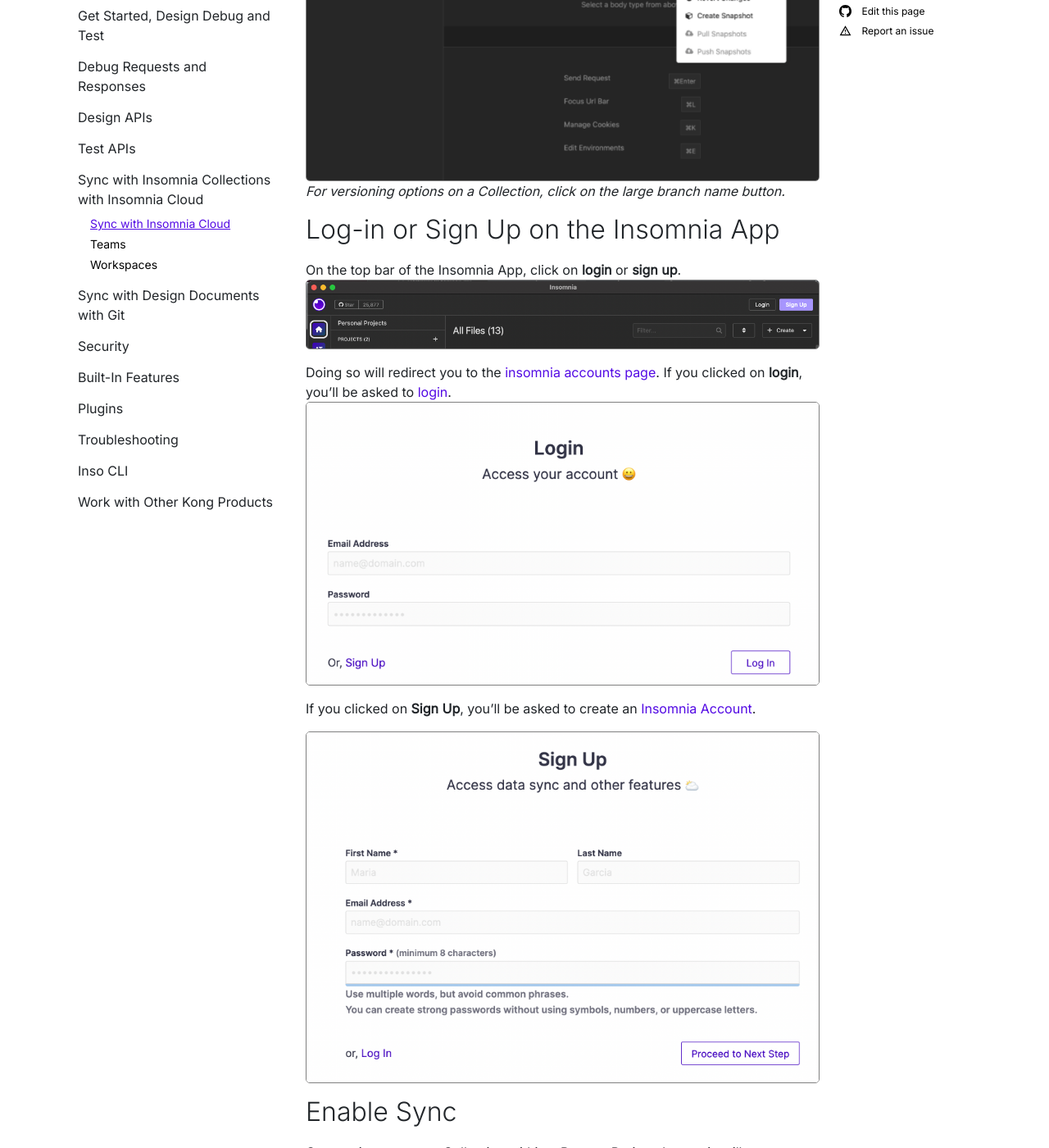
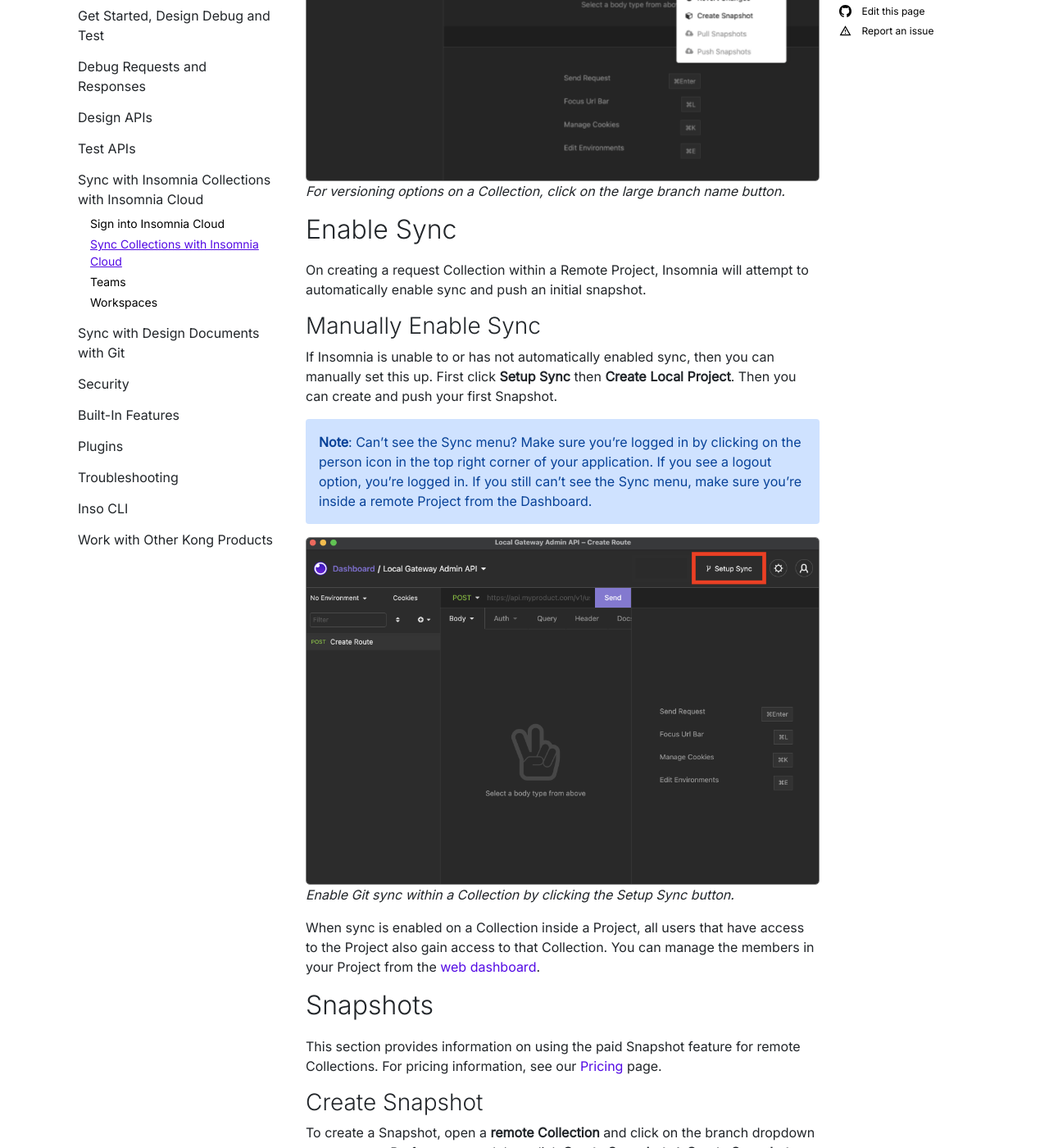
Before and after one commit to Kong/insomnia-docs, a Jekyll site: the page built from docs/insomnia/insomnia-sync.md, in a window 1280 px wide and 1400 px high, scrolled down 867 px. Shown: the whole window at 82% size. Built offline with Jekyll 4.4.1, drawn with Linux system fonts in a browser that asks for light colours; comment, search, counter and statistics services are not loaded.

Commit message:
Move Login and Signup instructions into separate page

```diff
--- a/docs/_data/main-nav.yaml
+++ b/docs/_data/main-nav.yaml
@@ -56,7 +56,9 @@
   - title: Sync with Insomnia Collections with Insomnia Cloud
     collapse-id: insomnia-sync
     items:
-      - title: Sync with Insomnia Cloud
+      - title: Sign into Insomnia Cloud
+        url: /insomnia/insomnia-sign-login
+      - title: Sync Collections with Insomnia Cloud
         url: /insomnia/insomnia-sync
       - title: Teams
         url: /insomnia/teams
--- a/docs/insomnia/insomnia-sync.md
+++ b/docs/insomnia/insomnia-sync.md
@@ -23,17 +23,6 @@
 
 ![With a paid subscription, click on the large branch name button within a Collection.](/assets/images/version-control.png)
 _For versioning options on a Collection, click on the large branch name button._
-
-## Log-in or Sign Up on the Insomnia App
-On the top bar of the Insomnia App, click on **login** or **sign up**.
-![Click on login or sign up](/assets/images/login-signup.png)
-
-Doing so will redirect you to the [insomnia accounts page](https://app.insomnia.rest/).  If you clicked on **login**, you'll be asked to [login](https://app.insomnia.rest/app/login/).
-![Login page on insomnia.rest](/assets/images/insomnia-rest-login.png)
-
-If you clicked on **Sign Up**, you'll be asked to create an [Insomnia Account](https://app.insomnia.rest/app/signup/).
-
-![Sign Up page on insomnia.rest](/assets/images/insomnia-rest-signup.png)
 
 ## Enable Sync
 
```
Also changed, not shown: docs/insomnia/insomnia-sign-login.md (added, +30 -0 lines), docs/assets/images/copy-paste-token-login.png (added), docs/assets/images/logged-in-title-bar.png (added), docs/assets/images/login-redirection.png (added).
